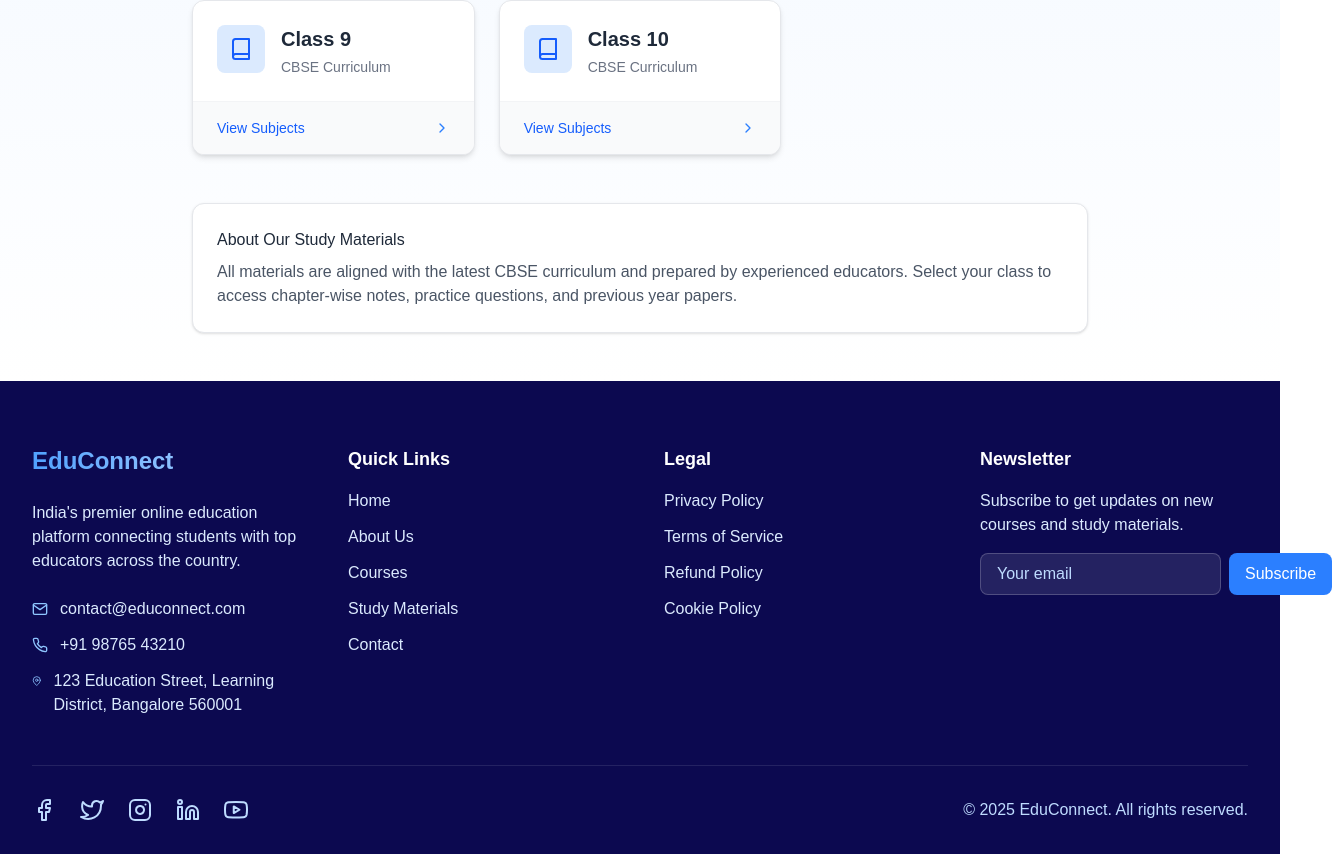
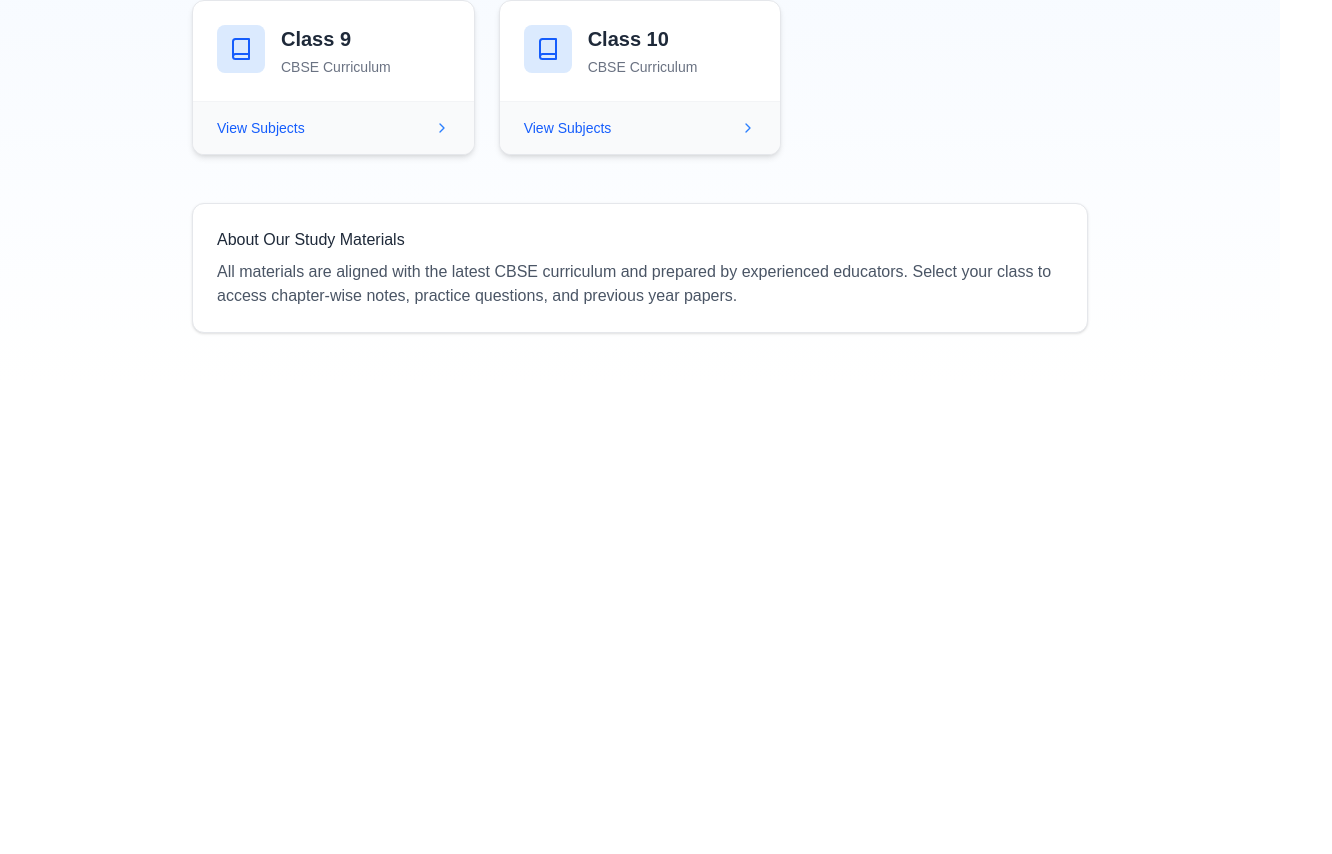
Before and after one commit to mrankit5575/mukundpur-Clent, a Next.js app: page /study in a window 1280 px wide. Shown: the part 439-1293 px from the top of the page, 1332 px wide, since content can reach past the window. After the commit the page ends 820 px from the top, so only its background shows below. Built offline with nearby package versions, Linux system fonts and the light colour scheme.

Commit message:
update remove footer

```diff
--- a/src/app/layout.js
+++ b/src/app/layout.js
@@ -2,8 +2,7 @@
 import { Geist, Geist_Mono } from "next/font/google";
 import "./globals.css";
 import Navbar from "@/components/navbar";
-import Footer from "@/components/FooterSection";
-// import Footer from "@/components/FooterSection";
+ // import Footer from "@/components/FooterSection";
 
 const geistSans = Geist({
   variable: "--font-geist-sans",
@@ -29,8 +28,7 @@ export default function RootLayout({ children }) {
         <Navbar/>
          <main>{children}</main>
          {/* <Footer/> */}
-         <Footer/>
-       </body>
+        </body>
     </html>
   );
 }
```
